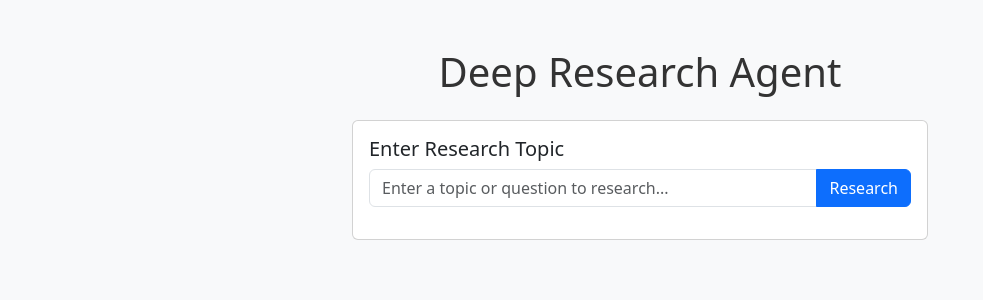
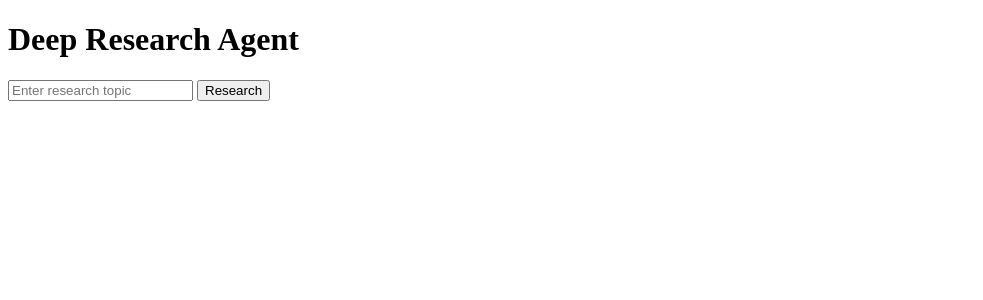
Before and after one commit to drollagents/deep-reseach-agent, a Flask app: page / in a window 1280 px wide. Shown: the top 300 px of the page, without its empty margins (0-983 px from the left). Run offline with Flask 3, Linux system fonts and the light colour scheme.

Commit message:
Initial commit

```diff
--- a/app.py
+++ b/app.py
@@ -200,8 +200,7 @@
 # Flask routes
 @app.route("/")
 def index():
-    """Render the main page"""
-    return render_template("index.html")
+    return render_template('index.html')
 
 @app.route("/research", methods=["POST"])
 def research():
--- a/templates/index.html
+++ b/templates/index.html
@@ -1,59 +1,38 @@
 <!DOCTYPE html>
-<html lang="en">
+<html>
 <head>
-    <meta charset="UTF-8">
-    <meta name="viewport" content="width=device-width, initial-scale=1.0">
     <title>Deep Research Agent</title>
-    <link href="https://cdn.jsdelivr.net/npm/bootstrap@5.3.0/dist/css/bootstrap.min.css" rel="stylesheet">
-    <link rel="stylesheet" href="{{ url_for('static', filename='css/style.css') }}">
 </head>
 <body>
-    <div class="container mt-5">
-        <div class="row justify-content-center">
-            <div class="col-md-8">
-                <h1 class="text-center mb-4">Deep Research Agent</h1>
+    <h1>Deep Research Agent</h1>
+    <form id="researchForm">
+        <input type="text" id="topic" name="topic" placeholder="Enter research topic" required>
+        <button type="submit">Research</button>
+    </form>
 
-                <div class="card mb-4">
-                    <div class="card-body">
-                        <h5 class="card-title">Enter Research Topic</h5>
-                        <div class="input-group mb-3">
-                            <input type="text" id="research-input" class="form-control" placeholder="Enter a topic or question to research...">
-                            <button class="btn btn-primary" type="button" id="submit-btn">Research</button>
-                        </div>
-                    </div>
-                </div>
+    <div id="results"></div>
 
-                <div id="loading" class="text-center my-5" style="display: none;">
-                    <div class="spinner-border text-primary" role="status">
-                        <span class="visually-hidden">Loading...</span>
-                    </div>
-                    <p class="mt-2">Researching... This may take a few minutes.</p>
-                </div>
+    <script>
+        document.getElementById('researchForm').addEventListener('submit', async (e) => {
+            e.preventDefault();
+            const topic = document.getElementById('topic').value;
 
-                <div id="results" style="display: none;">
-                    <ul class="nav nav-tabs" id="resultTabs" role="tablist">
-                        <li class="nav-item" role="presentation">
-                            <button class="nav-link active" id="initial-tab" data-bs-toggle="tab" data-bs-target="#initial" type="button" role="tab">Initial Research</button>
-                        </li>
-                        <li class="nav-item" role="presentation">
-                            <button class="nav-link" id="enhanced-tab" data-bs-toggle="tab" data-bs-target="#enhanced" type="button" role="tab">Enhanced Report</button>
-                        </li>
-                    </ul>
-                    <div class="tab-content" id="resultTabsContent">
-                        <div class="tab-pane fade show active p-3 border border-top-0" id="initial" role="tabpanel">
-                            <div id="initial-report"></div>
-                        </div>
-                        <div class="tab-pane fade p-3 border border-top-0" id="enhanced" role="tabpanel">
-                            <div id="enhanced-report"></div>
-                        </div>
-                    </div>
-                </div>
-            </div>
-        </div>
-    </div>
+            try {
+                const response = await fetch('/research', {
+                    method: 'POST',
+                    headers: {
+                        'Content-Type': 'application/json',
+                    },
+                    body: JSON.stringify({ topic: topic })
+                });
 
-    <script src="https://cdn.jsdelivr.net/npm/bootstrap@5.3.0/dist/js/bootstrap.bundle.min.js"></script>
-    <script src="https://cdn.jsdelivr.net/npm/marked/marked.min.js"></script>
-    <script src="{{ url_for('static', filename='js/script.js') }}"></script>
+                const data = await response.json();
+                document.getElementById('results').innerHTML = JSON.stringify(data, null, 2);
+            } catch (error) {
+                console.error('Error:', error);
+                document.getElementById('results').innerHTML = 'Error: ' + error.message;
+            }
+        });
+    </script>
 </body>
 </html>
```
